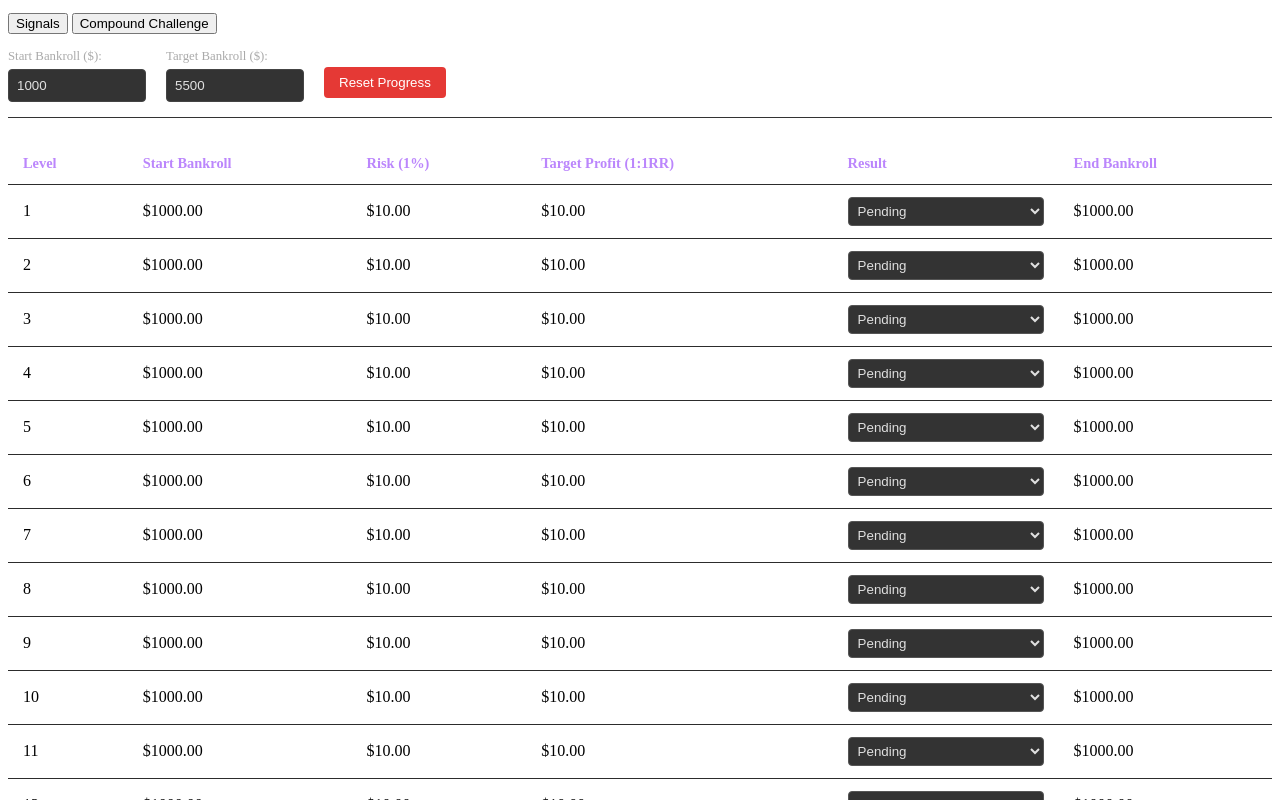
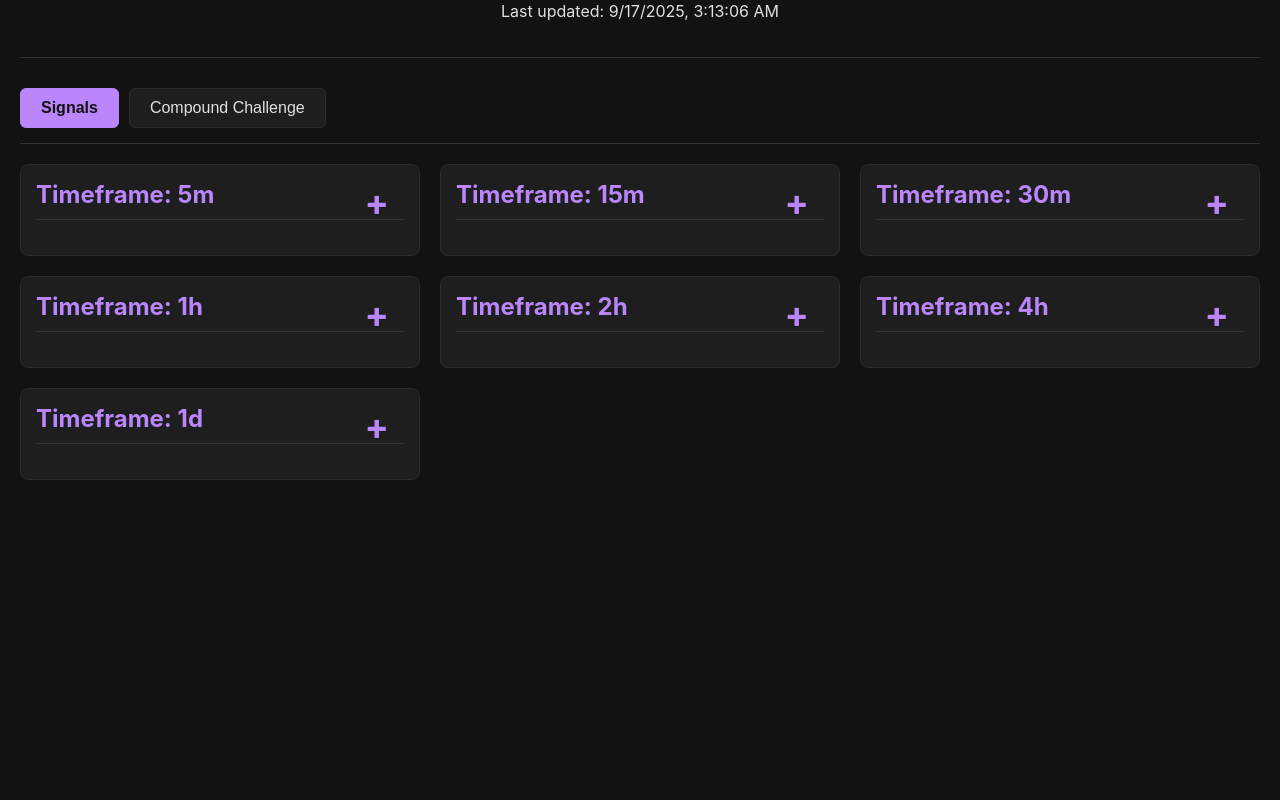
Before and after one commit to dumpumpz/all-symbols, a plain HTML site: page index.html in a window 1280 px wide. Shown: the part 101-901 px from the top of the page. After the commit the page ends 800 px from the top, so only its background shows below. Drawn offline with Linux system fonts and the light colour scheme.

Commit message:
Update style.css

```diff
--- a/style.css
+++ b/style.css
@@ -1,22 +1,129 @@
-/* --- NEW STYLES FOR COMPOUND CALCULATOR --- */
-#compound-calculator {
-    grid-column: 1 / -1; /* Make it span the full width */
+/* --- EXISTING STYLES (NO CHANGES) --- */
+body {
+    font-family: -apple-system, BlinkMacSystemFont, "Segoe UI", Roboto, Helvetica, Arial, sans-serif;
+    background-color: #121212;
+    color: #e0e0e0;
+    margin: 0;
+    padding: 20px;
+}
+header {
+    text-align: center;
     margin-bottom: 30px;
+    border-bottom: 1px solid #333;
+    padding-bottom: 20px;
+}
+h1 {
+    color: #ffffff;
+}
+#signals-container {
+    display: grid;
+    grid-template-columns: repeat(auto-fill, minmax(350px, 1fr));
+    gap: 20px;
+}
+.timeframe-section {
+    background-color: #1e1e1e;
+    border-radius: 8px;
+    padding: 15px;
+    border: 1px solid #2c2c2c;
 }
 
-#compound-calculator .timeframe-title {
-    cursor: default; /* No need to click to expand this one */
+.timeframe-title {
+    margin-top: 0;
+    color: #bb86fc;
+    border-bottom: 1px solid #333;
+    padding-bottom: 10px;
+    cursor: pointer;
+    position: relative;
+    user-select: none;
+}
+.timeframe-title::after {
+    content: '+';
+    position: absolute;
+    right: 15px;
+    font-size: 1.5em;
+    font-weight: bold;
+}
+.signal-list {
+    height: 0;
+    overflow: hidden;
+    transition: height 0.4s ease-out;
+    padding-top: 0;
+}
+.timeframe-section.expanded .timeframe-title::after {
+    content: '−';
+}
+.timeframe-section.expanded {
+    grid-column: 1 / -1;
+}
+.timeframe-section.expanded .signal-list {
+    padding-top: 10px;
+}
+.signal-card {
+    background-color: #2a2a2a;
+    padding: 12px;
+    margin-bottom: 10px;
+    border-radius: 5px;
+    border-left: 4px solid;
+}
+.signal-card.long { border-color: #e53935; /* Red */ }
+.signal-card.short { border-color: #43a047; /* Green */ }
+.signal-card p {
+    margin: 5px 0;
+    font-size: 0.9em;
+}
+.signal-card strong {
+    color: #f0e0e0;
+}
+/* --- END OF EXISTING STYLES --- */
+
+
+/* --- NEW STYLES FOR TABS & CALCULATOR --- */
+.tab-nav {
+    display: flex;
+    gap: 10px;
+    margin-bottom: 20px;
+    border-bottom: 1px solid #333;
+    padding-bottom: 15px;
 }
 
-#compound-calculator .timeframe-title::after {
-    content: ''; /* Remove the +/- symbol */
+.tab-button {
+    padding: 10px 20px;
+    cursor: pointer;
+    background-color: #1e1e1e;
+    border: 1px solid #2c2c2c;
+    color: #e0e0e0;
+    border-radius: 6px;
+    font-size: 1em;
+    transition: background-color 0.2s ease;
+}
+
+.tab-button:hover {
+    background-color: #2a2a2a;
+}
+
+.tab-button.active {
+    background-color: #bb86fc;
+    color: #121212;
+    font-weight: bold;
+    border-color: #bb86fc;
+}
+
+.tab-content.hidden {
+    display: none;
+}
+
+#compound-container {
+    background-color: #1e1e1e;
+    border-radius: 8px;
+    padding: 25px;
+    border: 1px solid #2c2c2c;
 }
 
 .calculator-controls {
     display: flex;
     flex-wrap: wrap;
     gap: 20px;
-    padding: 15px 0;
+    padding-bottom: 15px;
     align-items: center;
     border-bottom: 1px solid #333;
     margin-bottom: 15px;
@@ -49,7 +156,7 @@
     padding: 8px 15px;
     border-radius: 4px;
     cursor: pointer;
-    margin-top: 15px; /* Aligns better with input fields */
+    margin-top: 15px;
 }
 
 .table-wrapper {
@@ -77,7 +184,6 @@
     background-color: #2a2a2a;
 }
 
-/* Style for the result dropdown */
 #compound-table select {
     background-color: #333;
     color: #e0e0e0;
@@ -94,10 +200,9 @@
     border-color: #333;
 }
 
-/* Row styling based on result */
 #compound-table tr.win {
-    background-color: rgba(67, 160, 71, 0.15); /* Faded green */
+    background-color: rgba(67, 160, 71, 0.15);
 }
 #compound-table tr.loss {
-    background-color: rgba(229, 57, 53, 0.15); /* Faded red */
+    background-color: rgba(229, 57, 53, 0.15);
 }
```
